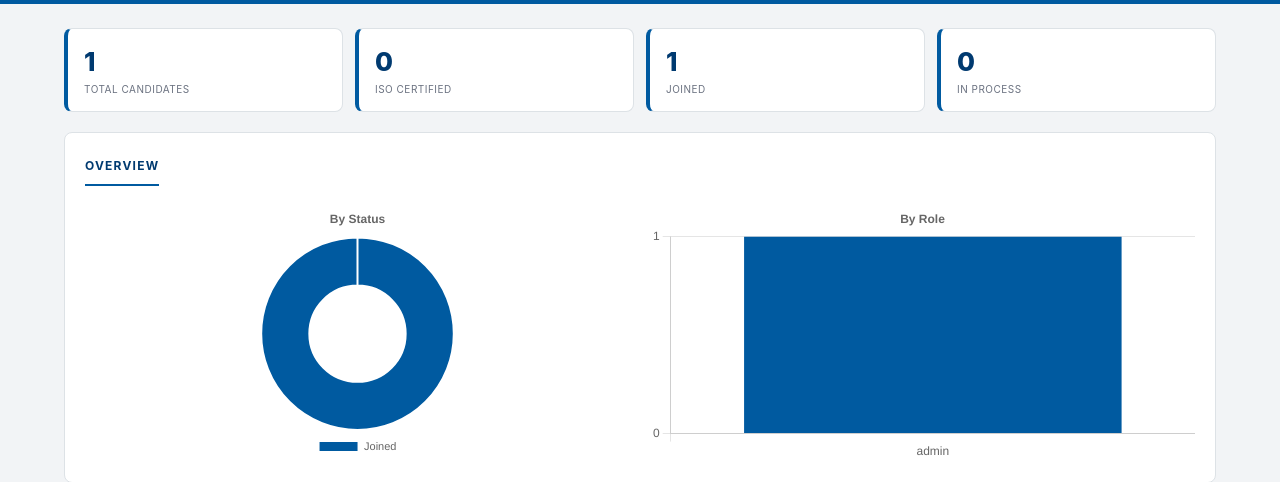
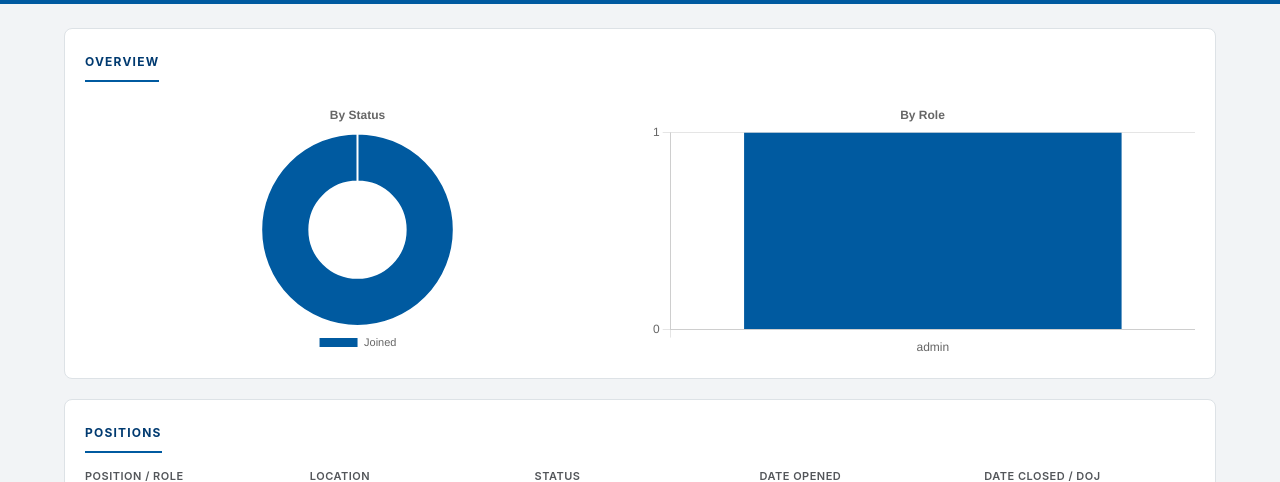
Before and after one commit to sharishsk20/recruitment_portal, a Flask app: page / in a window 1280 px wide. Shown: the part 73-555 px from the top of the page. Run offline with Flask 3, Linux system fonts and the light colour scheme; tables that the repository leaves empty hold one stand-in row (values such as "Sample post").

Commit message:
Introduce custom confirmation modal and inline error notifications, remove stats panel

```diff
--- a/templates/index.html
+++ b/templates/index.html
@@ -85,6 +85,14 @@
   .drop{border:2px dashed var(--line);border-radius:8px;padding:24px;text-align:center;color:var(--muted);
     font-size:13px;cursor:pointer}
   .drop:hover{border-color:var(--tuv-blue);background:var(--tuv-blue-light)}
+  .confirm-overlay{position:fixed;inset:0;background:rgba(0,0,0,.35);display:flex;
+    align-items:center;justify-content:center;z-index:100}
+  .confirm-box{background:#fff;border-radius:8px;padding:20px 22px;max-width:340px;width:90%;
+    box-shadow:0 8px 24px rgba(0,0,0,.18)}
+  .confirm-box p{font-size:14px;color:var(--grey);margin-bottom:16px;line-height:1.4}
+  .confirm-actions{display:flex;justify-content:flex-end;gap:8px}
+  .inline-error{background:var(--red-bg);color:var(--red);border:1px solid var(--red);
+    border-radius:6px;padding:8px 12px;font-size:13px;margin-bottom:10px}
   @media(max-width:640px){.wrap{padding:14px}header h1{font-size:14px}.charts{grid-template-columns:1fr}}
 </style>
 </head>
@@ -103,8 +111,6 @@
 <div class="accentbar"></div>
 
 <div class="wrap">
-  <div class="stats" id="stats"></div>
-
   <div class="card">
     <h2>Overview</h2>
     <div class="charts">
@@ -242,12 +248,39 @@ Neha Gupta, Manager Sales, Gurgaon, 8 yrs, ISO 9001 Lead Auditor, Naukri, final
   </div>
 </div>
 
+<div id="confirmOverlay" class="confirm-overlay" style="display:none">
+  <div class="confirm-box">
+    <p id="confirmMsg"></p>
+    <div class="confirm-actions">
+      <button class="btn btn-ghost" onclick="_confirmResolve(false)">Cancel</button>
+      <button class="btn btn-warn" onclick="_confirmResolve(true)">Remove</button>
+    </div>
+  </div>
+</div>
+
 <script>
 let editingId = null;
 let posEditingId = null;
 let nlpPreviewData = [];
 let importPreviewData = [];
 let chartStatus, chartRole;
+let _confirmResolve = ()=>{};
+
+function confirmDialog(message){
+  document.getElementById('confirmMsg').textContent = message;
+  document.getElementById('confirmOverlay').style.display = 'flex';
+  return new Promise(resolve=>{
+    _confirmResolve = ok=>{
+      document.getElementById('confirmOverlay').style.display = 'none';
+      resolve(ok);
+    };
+  });
+}
+
+function showInlineError(wrapId, message){
+  document.getElementById(wrapId).innerHTML =
+    `<div class="inline-error">${message}</div>`;
+}
 
 // ---- Positions ----
 async function loadPositions(){
@@ -339,7 +372,7 @@ function cancelPosEdit(){
 }
 async function delPosition(id){ await fetch('/api/positions/'+id,{method:'DELETE'}); loadPositions(); }
 async function seedPositions(){ await fetch('/api/seed_positions',{method:'POST'}); loadPositions(); }
-async function clearAllPositions(){ if(confirm('Remove all positions?')){ await fetch('/api/clear_positions',{method:'POST'}); loadPositions(); } }
+async function clearAllPositions(){ if(await confirmDialog('Remove all positions? This cannot be undone.')){ await fetch('/api/clear_positions',{method:'POST'}); loadPositions(); } }
 
 function switchTab(name){
   document.querySelectorAll('.tab').forEach(t=>t.classList.toggle('active', t.dataset.tab===name));
@@ -386,14 +419,6 @@ async function load(){
 
 async function stats(){
   const all=await (await fetch('/api/candidates')).json();
-  const iso=all.filter(c=>c.iso_certified==='Yes').length;
-  const joined=all.filter(c=>c.status==='Joined').length;
-  const proc=all.filter(c=>c.status==='In Process').length;
-  document.getElementById('stats').innerHTML=`
-    <div class="stat"><div class="n">${all.length}</div><div class="l">Total Candidates</div></div>
-    <div class="stat"><div class="n">${iso}</div><div class="l">ISO Certified</div></div>
-    <div class="stat"><div class="n">${joined}</div><div class="l">Joined</div></div>
-    <div class="stat"><div class="n">${proc}</div><div class="l">In Process</div></div>`;
   renderCharts(all);
 }
 
@@ -478,7 +503,7 @@ function cancelEdit(){
 
 async function del(id){await fetch('/api/candidates/'+id,{method:'DELETE'});load();}
 async function seed(){await fetch('/api/seed',{method:'POST'});load();}
-async function clearAll(){if(confirm('Remove all candidates?')){await fetch('/api/clear',{method:'POST'});load();}}
+async function clearAll(){if(await confirmDialog('Remove all candidates? This cannot be undone.')){await fetch('/api/clear',{method:'POST'});load();}}
 function exportExcel(){window.location='/export?'+qs();}
 
 async function parseNlp(){
@@ -486,7 +511,7 @@ async function parseNlp(){
   if(!text.trim())return;
   const res=await fetch('/api/parse_nlp',{method:'POST',headers:{'Content-Type':'application/json'},body:JSON.stringify({text})});
   const data=await res.json();
-  if(data.error){alert(data.error);return;}
+  if(data.error){showInlineError('nlpPreviewWrap',data.error);return;}
   nlpPreviewData=data;
   renderPreview(data,'nlpPreviewWrap','nlp');
 }
@@ -498,7 +523,7 @@ function handleFile(file){
   fetch('/api/import_file',{method:'POST',body:fd})
     .then(r=>r.json())
     .then(data=>{
-      if(data.error){alert(data.error);return;}
+      if(data.error){showInlineError('importPreviewWrap',data.error);return;}
       importPreviewData=data;
       renderPreview(data,'importPreviewWrap','import');
     });
```
